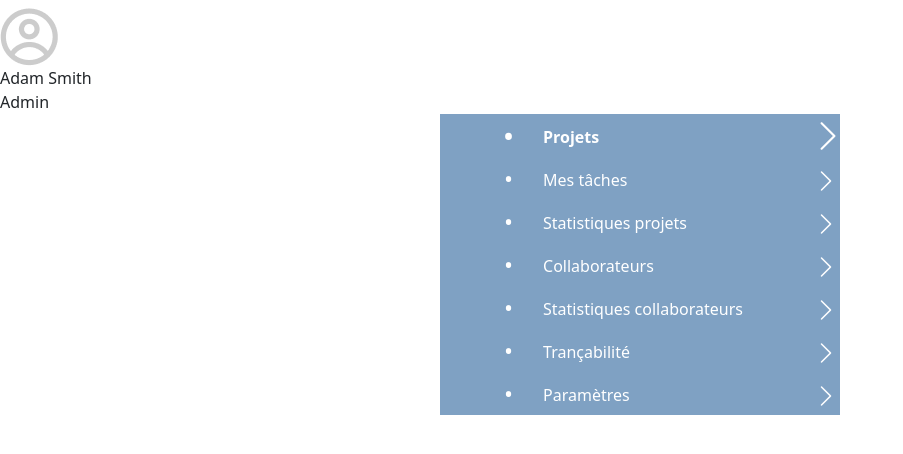
After one commit to Blyss09/ProjetStage, a PHP site: page /screens/stat_projet.html in a window 1280 px wide. The commit adds this page. Shown: the top 454 px of the page, without its empty margins (0-903 px from the left). Run offline with PHP 8.4, Linux system fonts and the light colour scheme; style sheets or scripts are compiled from the project's sources.

```diff
--- /dev/null
+++ b/screens/stat_projet.html
@@ -0,0 +1,85 @@
+<!DOCTYPE html>
+<html lang="en">
+<head>
+    <meta charset="UTF-8">
+    <meta name="viewport" content="width=device-width, initial-scale=1.0">
+    <title>Document</title>
+    <link href="https://cdn.jsdelivr.net/npm/bootstrap@5.3.3/dist/css/bootstrap.min.css" rel="stylesheet" integrity="sha384-QWTKZyjpPEjISv5WaRU9OFeRpok6YctnYmDr5pNlyT2bRjXh0JMhjY6hW+ALEwIH" crossorigin="anonymous">
+    <link rel="stylesheet" href="https://cdn.jsdelivr.net/npm/bootstrap-icons@1.11.3/font/bootstrap-icons.min.css">
+    <link rel="stylesheet" href="nav.css">
+</head>
+<body>
+
+    <div class="admin profile rounded-4 d-flex justify-content-evenly text-center p-1"></div>
+        <div class="user__icon">
+            <img src="./profiles/assets/Icon.png" alt="user_icon">
+        </div>
+        <div class="user__body align-self-center">
+            <div class="user__name">Adam Smith</div>
+            <div class="user__role">Admin</div>
+        </div>
+    </div>
+    <ul class="nav flex-column container">
+        <li class="nav-item">
+            <div class="d-flex align-items-center">
+                <a class="nav-link active ms-5" aria-current="page" href="#">Projets</a>
+                <span class="img">
+                    <i class="bi bi-chevron-right h4"></i>
+                </span>
+            </div>
+        </li>
+        <li class="nav-item">
+            <div class="d-flex align-items-center">
+                <a class="nav-link ms-5" aria-current="page" href="#">Mes tâches</a>
+                <span class="img">
+                    <i class="bi bi-chevron-right h4"></i>
+                </span>
+            </div>
+        </li>
+        <li class="nav-item">
+            <div class="d-flex align-items-center">
+                <a class="nav-link ms-5" aria-current="page" href="#">Statistiques projets</a>
+                <span class="img">
+                    <i class="bi bi-chevron-right h4"></i>
+                </span>
+            </div>
+        </li>
+        <li class="nav-item">
+            <div class="d-flex align-items-center">
+                <a class="nav-link ms-5" aria-current="page" href="#">Collaborateurs</a>
+                <span class="img">
+                    <i class="bi bi-chevron-right h4"></i>
+                </span>
+            </div>
+        </li>
+        <li class="nav-item">
+            <div class="d-flex align-items-center">
+                <a class="nav-link ms-5" aria-current="page" href="#">Statistiques collaborateurs</a>
+                <span class="img">
+                    <i class="bi bi-chevron-right h4"></i>
+                </span>
+            </div>
+        </li>
+        <li class="nav-item">
+            <div class="d-flex align-items-center">
+                <a class="nav-link ms-5" aria-current="page" href="#">Trançabilité</a>
+                <span class="img">
+                    <i class="bi bi-chevron-right h4"></i>
+                </span>
+            </div>
+        </li>
+        <li class="nav-item">
+            <div class="d-flex align-items-center">
+                <a class="nav-link ms-5" aria-current="page" href="#">Paramètres</a>
+                <span class="img">
+                    <i class="bi bi-chevron-right h4"></i>
+                </span>
+            </div>
+        </li>
+    </ul>
+
+    <script src="https://cdn.jsdelivr.net/npm/bootstrap@5.3.3/dist/js/bootstrap.bundle.min.js"
+        integrity="sha384-YvpcrYf0tY3lHB60NNkmXc5s9fDVZLESaAA55NDzOxhy9GkcIdslK1eN7N6jIeHz"
+        crossorigin="anonymous"></script>
+</body>
+</html>
```
Also changed, not shown: components/projet/projet.scss (+24 -0 lines), screens/clement.html (deleted, +0 -131 lines).
